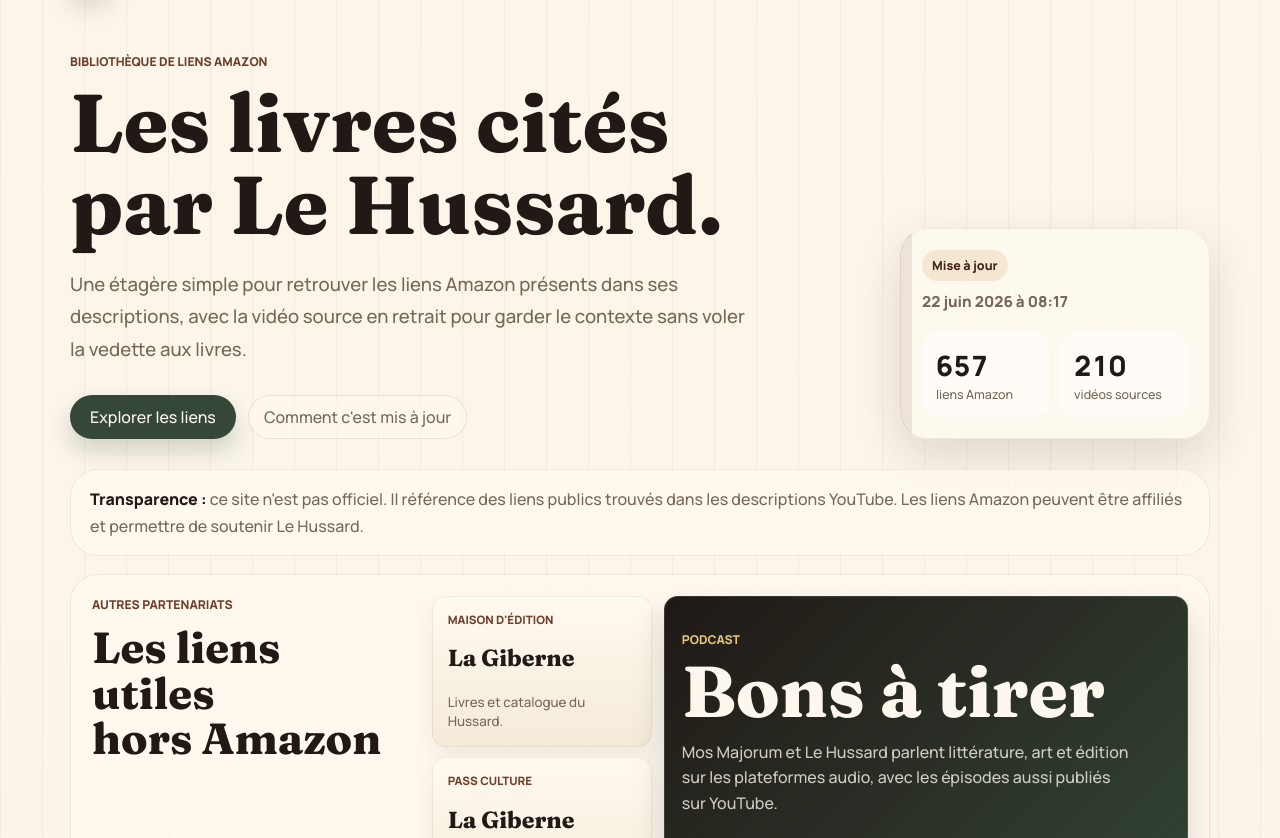
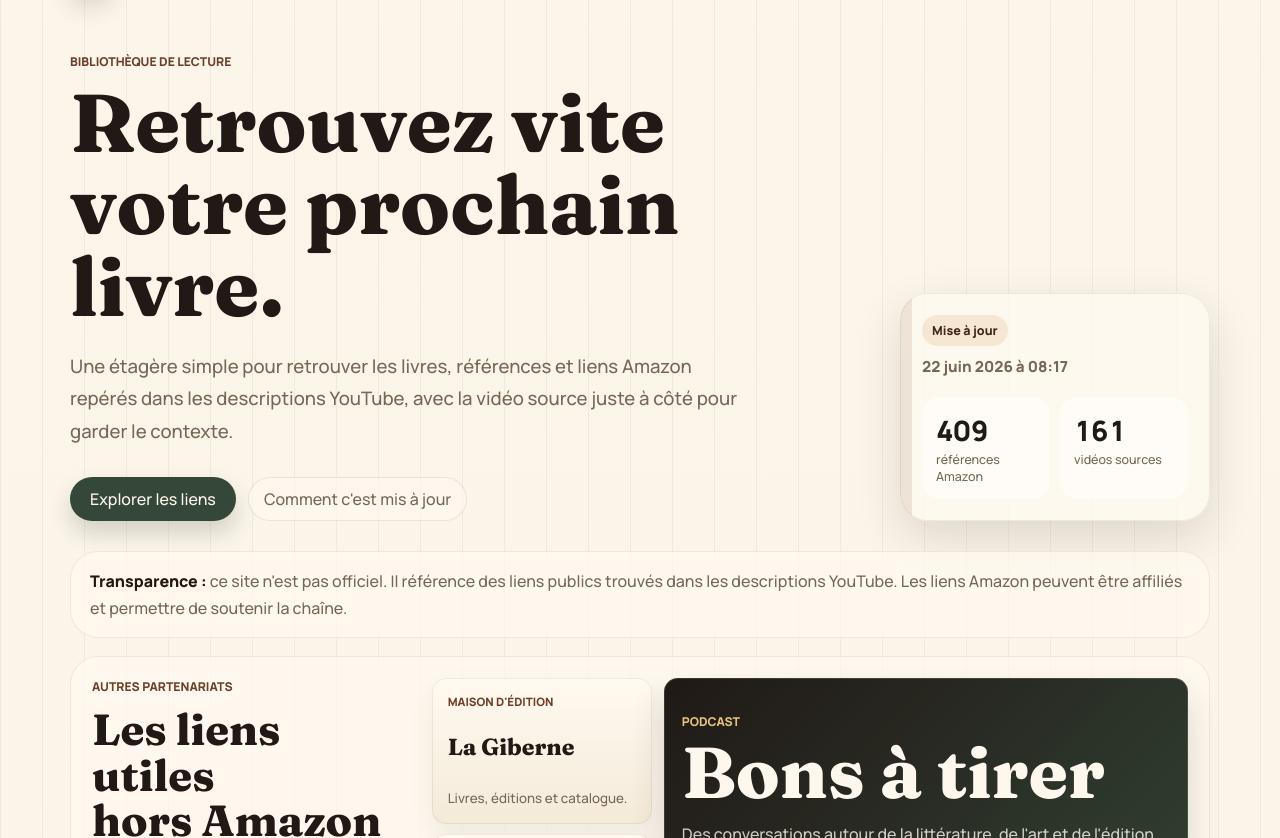
Before and after one commit to bibliotheque-du-hussard/le-hussard-links, a website: page index.html in a window 1280 px wide. Shown: the part 69-907 px from the top of the page. Drawn offline with Linux system fonts and the light colour scheme.

Commit message:
Polish catalog copy and dedupe display

```diff
--- a/app.js
+++ b/app.js
@@ -54,8 +54,29 @@ function getAmazonLinks(data) {
   );
 }
 
+function getBookKey(link) {
+  return normalize(`${link.label} ${link.author || ""}`.trim());
+}
+
+function dedupeBookLinks(links) {
+  const seen = new Set();
+  const uniqueLinks = [];
+
+  for (const link of links) {
+    const key = getBookKey(link);
+    if (seen.has(key)) {
+      continue;
+    }
+
+    seen.add(key);
+    uniqueLinks.push(link);
+  }
+
+  return uniqueLinks;
+}
+
 function updateStats(data) {
-  const amazonLinks = getAmazonLinks(data);
+  const amazonLinks = dedupeBookLinks(getAmazonLinks(data));
   const sourceVideos = new Set(amazonLinks.map((link) => link.videoUrl));
 
   document.querySelector("#updatedAt").textContent = formatDate.format(new Date(data.generatedAt));
@@ -68,16 +89,18 @@ function getFilteredLinks() {
   const amazonLinks = getAmazonLinks(state.data);
 
   if (!query) {
-    return amazonLinks;
+    return dedupeBookLinks(amazonLinks);
   }
 
-  return amazonLinks.filter((link) => normalize(`${link.label} ${link.author || ""} ${link.videoTitle}`).includes(query));
+  return dedupeBookLinks(
+    amazonLinks.filter((link) => normalize(`${link.label} ${link.author || ""} ${link.videoTitle}`).includes(query)),
+  );
 }
 
 function render() {
   const links = getFilteredLinks();
   bookGrid.replaceChildren();
-  resultCount.textContent = `${links.length} lien${links.length > 1 ? "s" : ""} Amazon trouvé${links.length > 1 ? "s" : ""}`;
+  resultCount.textContent = `Plus de ${links.length} lien${links.length > 1 ? "s" : ""} Amazon disponible${links.length > 1 ? "s" : ""} !`;
 
   if (links.length === 0) {
     const empty = document.createElement("div");
--- a/index.html
+++ b/index.html
@@ -5,7 +5,7 @@
     <meta name="viewport" content="width=device-width, initial-scale=1">
     <meta
       name="description"
-      content="Catalogue communautaire des liens Amazon et partenaires partagés dans les descriptions YouTube de Le Hussard."
+      content="Catalogue communautaire pour retrouver rapidement les livres, références et liens Amazon partagés dans les descriptions YouTube."
     >
     <title>La Bibliothèque du Hussard | Liens de lecture</title>
     <link
@@ -43,11 +43,11 @@
 
         <section class="hero-grid" id="top">
           <div class="hero-copy">
-            <p class="eyebrow">Bibliothèque de liens Amazon</p>
-            <h1>Les livres cités<br>par Le Hussard.</h1>
+            <p class="eyebrow">Bibliothèque de lecture</p>
+            <h1>Retrouvez vite<br>votre prochain livre.</h1>
             <p class="lede">
-              Une étagère simple pour retrouver les liens Amazon présents dans ses descriptions,
-              avec la vidéo source en retrait pour garder le contexte sans voler la vedette aux livres.
+              Une étagère simple pour retrouver les livres, références et liens Amazon repérés dans
+              les descriptions YouTube, avec la vidéo source juste à côté pour garder le contexte.
             </p>
             <div class="hero-actions">
               <a class="primary-button" href="#catalogue">Explorer les liens</a>
@@ -61,7 +61,7 @@
             <div class="stats-grid">
               <div>
                 <span id="amazonCount">0</span>
-                <p>liens Amazon</p>
+                <p>références Amazon</p>
               </div>
               <div>
                 <span id="videoCount">0</span>
@@ -76,7 +76,7 @@
         <section class="notice" aria-label="Transparence">
           <strong>Transparence :</strong>
           ce site n'est pas officiel. Il référence des liens publics trouvés dans les descriptions
-          YouTube. Les liens Amazon peuvent être affiliés et permettre de soutenir Le Hussard.
+          YouTube. Les liens Amazon peuvent être affiliés et permettre de soutenir la chaîne.
         </section>
 
         <section class="partners" aria-label="Liens partenaires et podcast">
@@ -97,7 +97,7 @@
               >
                 <span>Maison d'édition</span>
                 <strong>La Giberne</strong>
-                <small>Livres et catalogue du Hussard.</small>
+                <small>Livres, éditions et catalogue.</small>
               </a>
               <a
                 class="partner-card"
@@ -119,8 +119,9 @@
                 <p class="eyebrow">Podcast</p>
                 <h3>Bons à tirer</h3>
                 <p>
-                  Mos Majorum et Le Hussard parlent littérature, art et édition sur les plateformes
-                  audio, avec les épisodes aussi publiés sur YouTube.
+                  Des conversations autour de la littérature, de l'art et de l'édition, avec mon
+                  comparse de toujours Mos Majorum, disponibles sur les plateformes audio et aussi
+                  publiées sur YouTube.
                 </p>
               </div>
               <div class="podcast-links" aria-label="Plateformes Bons à tirer">
```
